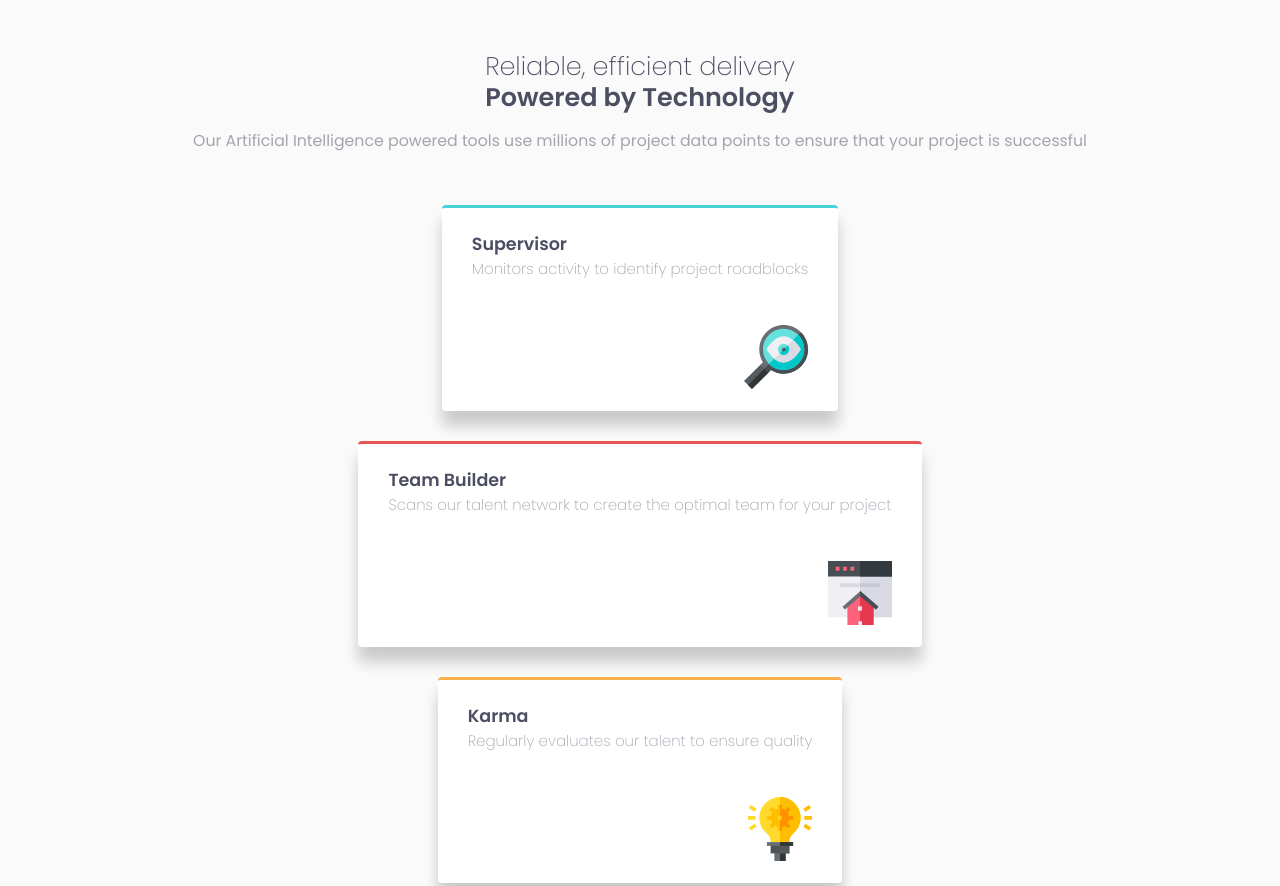
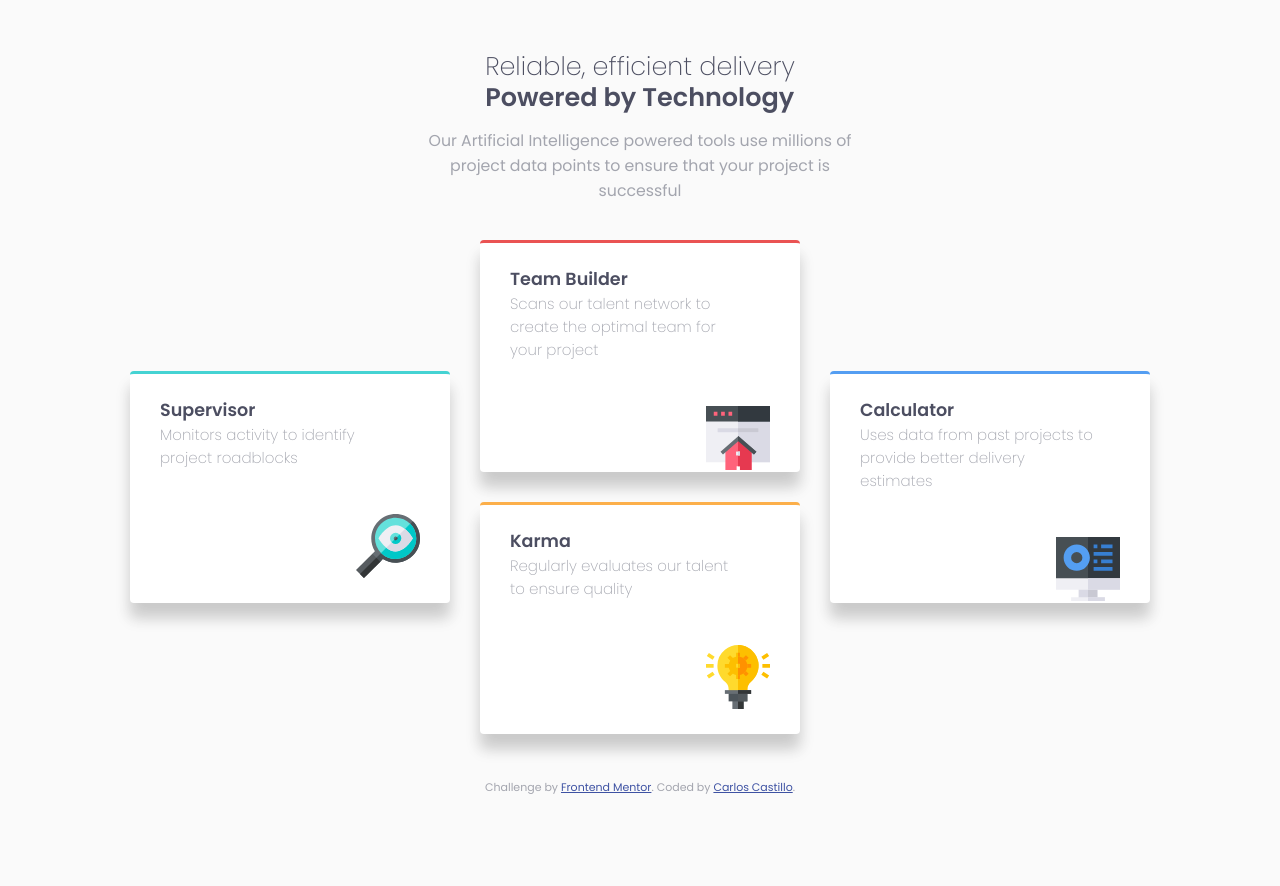
Before and after one commit to CharlieCastleWeb/Front-End-Mentor---Four-card-feature-section, a plain HTML site: page index.html in a window 1280 px wide. Shown: the top 886 px of the page. After the commit the page ends 811 px from the top, so only its background shows below. Drawn offline with Linux system fonts and the light colour scheme.

Commit message:
Completed desktop design

```diff
--- a/styles.css
+++ b/styles.css
@@ -96,14 +96,13 @@ h2 {
 }
 
 .card {
-
+    width: 85vw;
     border-top: 3px solid black;
     border-radius: 4px;
     margin-top: 2em;
     box-shadow: rgba(0, 0, 0, 0.05) 0px 15px 15px,
                 rgba(0, 0, 0, 0.15) 0px 15px 15px;
     padding: 1.5em 2em 1.5em 2em;
-    /* height: 200px; */
     background-color: white;
 }
 
@@ -139,3 +138,32 @@ footer {
 }
 
 /* MEDIA QUERIES */
+
+@media (min-width: 800px) {
+
+
+    h2 {
+        width: 40%;
+    }
+
+    .cards {
+        flex-direction: row;
+        /* border: 1px solid rebeccapurple; */
+    }
+
+    .card {
+        /* width: 350px; */
+        width: 25vw;
+        /* height: 250px; */
+        height: 29vh;
+        margin: 1em;
+    }
+
+    .card p {
+        width: 90%;
+    }
+
+    footer {
+        margin-top: 2em;
+    }
+}
```
